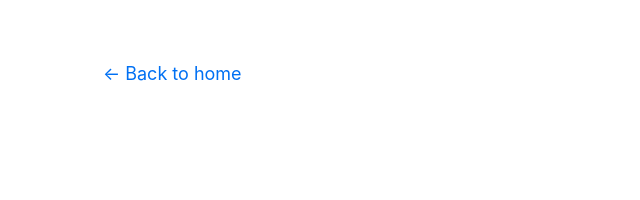
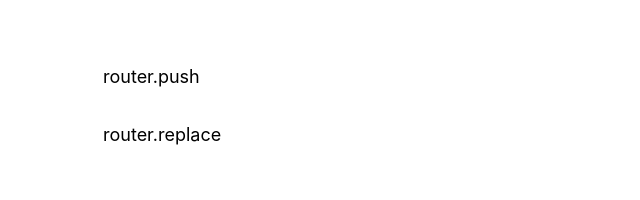
Before and after one commit to kangsh12345/blog, a Next.js app: page /post/write in a window 1280 px wide. Shown: the part 508-708 px from the top of the page, without its empty margins (231-871 px from the left). Built offline with nearby package versions, Linux system fonts and the light colour scheme.

Commit message:
[기타]: NextJS 라우터 푸시, 리플레이스 공부

```diff
--- a/src/pages/post/write/index.tsx
+++ b/src/pages/post/write/index.tsx
@@ -1,13 +1,22 @@
-import { FormEvent, useRef, useState } from 'react';
+import { FormEvent, useEffect, useRef, useState } from 'react';
 import Head from 'next/head';
 // import { GetServerSideProps } from 'next';
 import Link from 'next/link';
+import { useRouter } from 'next/router';
 
 // export const getServerSideProps: GetServerSideProps<{}> = async () => {
 //   return { props: {} };
 // };
 
 export default function Index() {
+  const router = useRouter();
+
+  useEffect(() => {
+    if (router.isReady) {
+      console.log(JSON.stringify(router));
+    }
+  }, [router]);
+
   const idRef = useRef<HTMLInputElement>(null);
   const titleRef = useRef<HTMLInputElement>(null);
   const contentRef = useRef<HTMLTextAreaElement>(null);
@@ -86,6 +95,20 @@ export default function Index() {
       {showLink && (
         <Link href={`/posts/${idRef.current?.value}`}>Created Post</Link>
       )}
+      <br />
+      <br />
+      <button
+        onClick={() =>
+          router.push('/posts/[id]', '/posts/ssg-ssr', { scroll: false })
+        }
+      >
+        router.push
+      </button>
+      <br />
+      <br />
+      <button onClick={() => router.replace('posts/ssg-ssr')}>
+        router.replace
+      </button>
     </>
   );
 }
```
